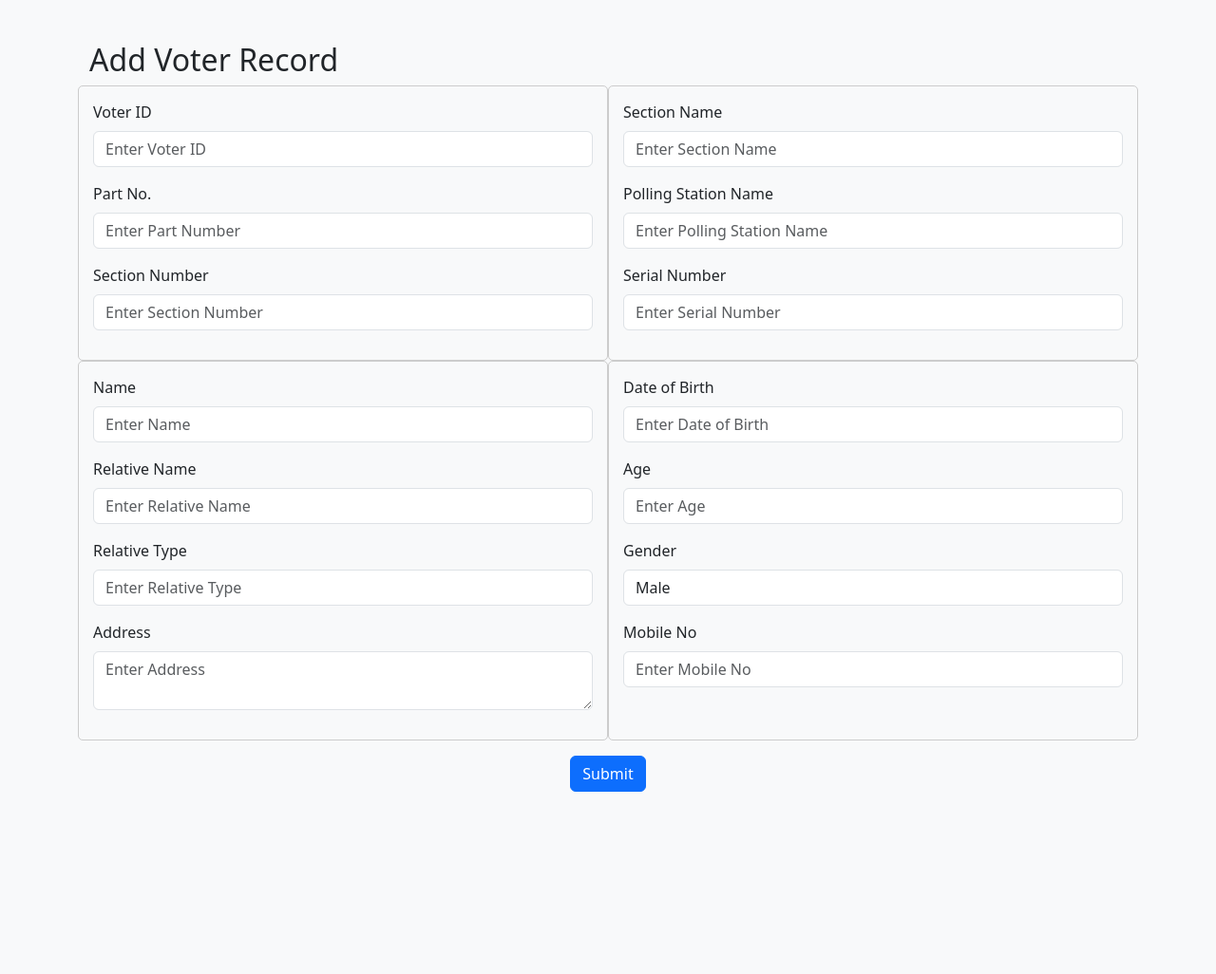
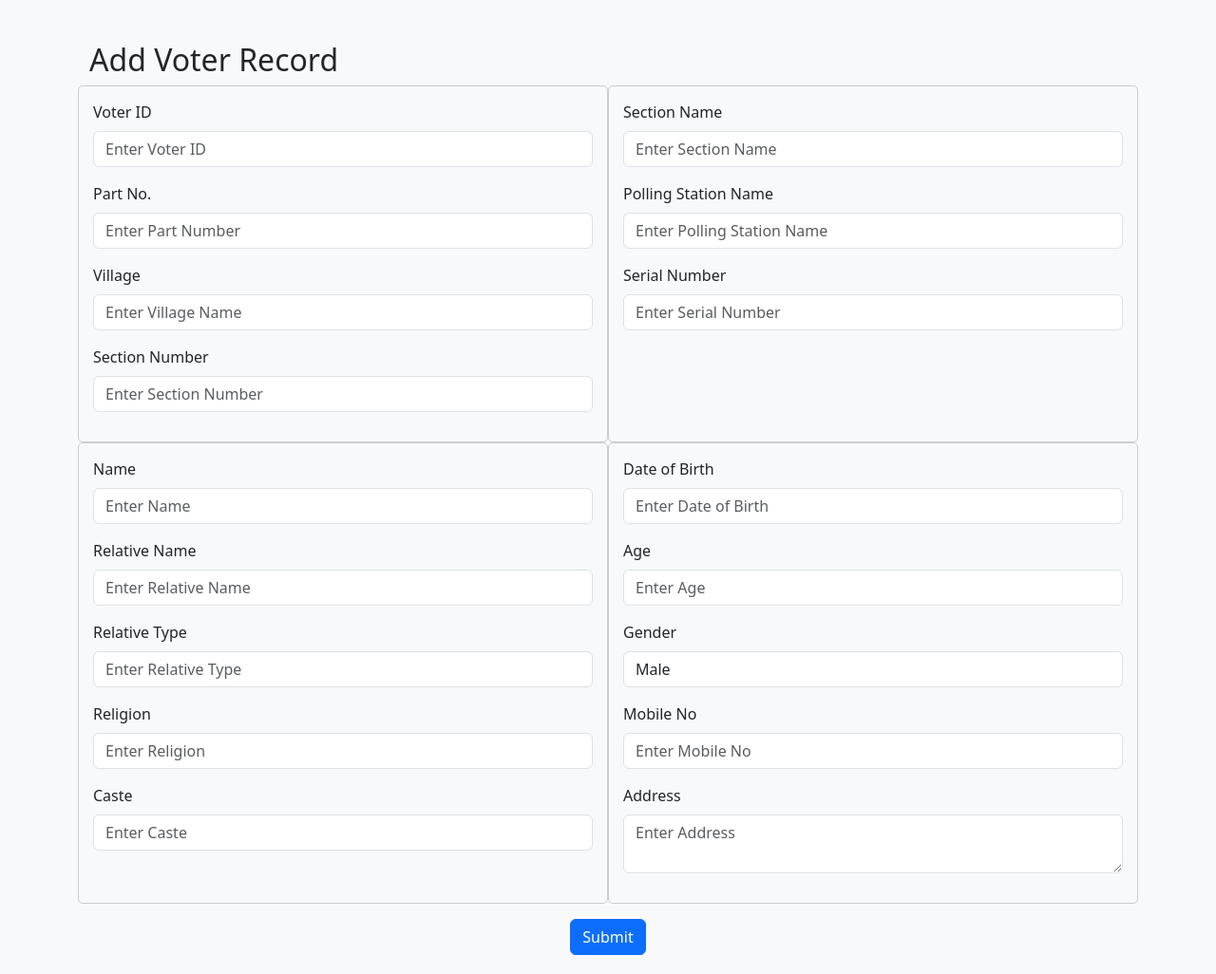
Before and after one commit to Bipin-Naik32/elect_roll, a Django app: page /add-record/ in a window 1280 px wide. Shown: the whole page at 95% size. Before the commit the page ends 834 px from the top, so only its background shows below. Run offline with Django 5.2, Linux system fonts and the light colour scheme; a user stored in the database is signed in.

Commit message:
Updated model

```diff
--- a/roll/models.py
+++ b/roll/models.py
@@ -18,6 +18,10 @@ class VoterRecord(models.Model):
     rel_name = models.TextField()
     rel_type = models.TextField()
     mob_no = models.CharField(max_length=15, null=True, blank=True)
+    village = models.CharField(max_length=15, null=True, blank=True)
+    religion = models.CharField(max_length=15, null=True, blank=True)
+    caste = models.CharField(max_length=15, null=True, blank=True)
+
 
     def __str__(self):
         return self.name
--- a/roll/templates/add_record.html
+++ b/roll/templates/add_record.html
@@ -25,6 +25,10 @@
                 <div class="mb-3">
                     <label for="part_no" class="form-label">Part No.</label>
                     <input type="text" id="part_no" name="part_no" class="form-control" placeholder="Enter Part Number">
+                </div>
+                <div class="mb-3">
+                    <label for="village" class="form-label">Village</label>
+                    <input type="text" id="village" name="village" class="form-control" placeholder="Enter Village Name">
                 </div>
                 <div class="mb-3">
                     <label for="sec_no" class="form-label">Section Number</label>
@@ -63,8 +67,12 @@
                     <input type="text" id="rel_type" name="rel_type" class="form-control" placeholder="Enter Relative Type">
                 </div>
                 <div class="mb-3">
-                    <label for="address" class="form-label">Address</label>
-                    <textarea id="address" name="address" class="form-control" placeholder="Enter Address"></textarea>
+                    <label for="religion" class="form-label">Religion</label>
+                    <input type="text" id="religion" name="religion" class="form-control" placeholder="Enter Religion">
+                </div>
+                <div class="mb-3">
+                    <label for="caste" class="form-label">Caste</label>
+                    <input type="text" id="caste" name="caste" class="form-control" placeholder="Enter Caste">
                 </div>
             </div>
             <div class="col-md-6" style="border: 1px groove #ccc; padding: 15px;border-radius: 5px;">
@@ -87,6 +95,10 @@
                 <div class="mb-3">
                     <label for="mob_no" class="form-label">Mobile No</label>
                     <input type="text" id="mob_no" name="mob_no" class="form-control" placeholder="Enter Mobile No">
+                </div>
+                <div class="mb-3">
+                    <label for="address" class="form-label">Address</label>
+                    <textarea id="address" name="address" class="form-control" placeholder="Enter Address"></textarea>
                 </div>
             </div>
         </div>
--- a/roll/urls.py
+++ b/roll/urls.py
@@ -10,4 +10,5 @@ urlpatterns = [
     path('send-sms/', views.send_sms, name='send_sms'),
     path('return-to-dashboard/', views.return_to_dashboard, name='return_to_dashboard'),
     path('suggest-voter-id/', views.suggest_voter_id, name='suggest_voter_id'),
+    path('edit-record/<int:record_id>/', views.edit_record, name='edit_record'),
 ]
--- a/roll/views.py
+++ b/roll/views.py
@@ -68,6 +68,9 @@ def add_record(request):
         rel_type = request.POST.get('rel_type', '').strip()
         ps_name = request.POST.get('ps_name', '').strip()
         sec_name = request.POST.get('sec_name', '').strip()
+        village = request.POST.get('village', '').strip()
+        religion = request.POST.get('religion', '').strip()
+        caste = request.POST.get('caste', '').strip()
 
         # Validate the fields (basic server-side validation)
         if not all([name, rel_name, age, voter_id, address, mob_no, gender]):
@@ -107,6 +110,9 @@ def add_record(request):
                 rel_name=rel_name,
                 rel_type=rel_type,
                 mob_no=mob_no,
+                village=village,
+                religion=religion,
+                caste=caste,
             )
             messages.success(request, 'Voter record added successfully!')
             return redirect('dashboard')
@@ -175,6 +181,9 @@ def search_records(request):
     mob_no = request.GET.get('mob_no')
     gender = request.GET.get('gender')
     sec_name= request.GET.get('sec_name')
+    village= request.Get.get('village')
+    religion= request.Get.get('religion')
+    caste = request.Get.get('caste')
     records = VoterRecord.objects.all()
 
 
@@ -196,10 +205,17 @@ def search_records(request):
         records = records.filter(gender=gender)
     if sec_name:
         records = records.filter(sec_name__icontains=sec_name)
+    if village:
+        records = records.filter(village__icontains=village)
+    if religion:
+        records = records.filter(religion__icontains=religion)
+    if caste:
+        records = records.filter(caste__icontains=caste)
 
+    print("Filtered records query:", records.query)
+    print("Filtered records count:", records.count())
 
-
-    if not any([name, age, part_no, voter_id,rel_name,address, mob_no,gender,sec_name]):
+    if not any([name, age, part_no, voter_id,rel_name,address, mob_no,gender,sec_name,village,religion,caste]):
         records = VoterRecord.objects.none()
 
     # Set up pagination
@@ -243,5 +259,33 @@ def search_records(request):
     return render(request, 'search_records.html', {'page_obj': page_obj})
 
 @login_required
+def edit_record(request, record_id):
+    # Get the record or return a 404 if not found
+    record = get_object_or_404(VoterRecord, id=record_id)
+
+    if request.method == 'POST':
+        # Manually get the data from the POST request
+        record.name = request.POST.get('name', record.name).strip()
+        record.rel_name = request.POST.get('rel_name', record.rel_name).strip()
+        record.age = request.POST.get('age', record.age)
+        record.mob_no = request.POST.get('mob_no', record.mob_no).strip()
+        record.voter_id = request.POST.get('voter_id', record.voter_id).strip()
+        record.part_no = request.POST.get('part_no', record.part_no).strip()
+        record.address = request.POST.get('address', record.address).strip()
+        record.gender = request.POST.get('gender', record.gender).strip()
+
+        # Validate and save the record
+        try:
+            record.age = int(record.age)
+            record.save()
+            messages.success(request, 'Record updated successfully!')
+            return redirect('search_records')  # Redirect to the search page
+        except ValueError:
+            messages.error(request, 'Invalid input. Please ensure age is a number.')
+
+    return render(request, 'edit_record.html', {'record': record})
+
+
+@login_required
 def return_to_dashboard(request):
     return redirect('dashboard')
```
Also changed, not shown: roll/templates/edit_record.html (added, +48 -0 lines), roll/templates/search_records.html (+17 -1 lines).
